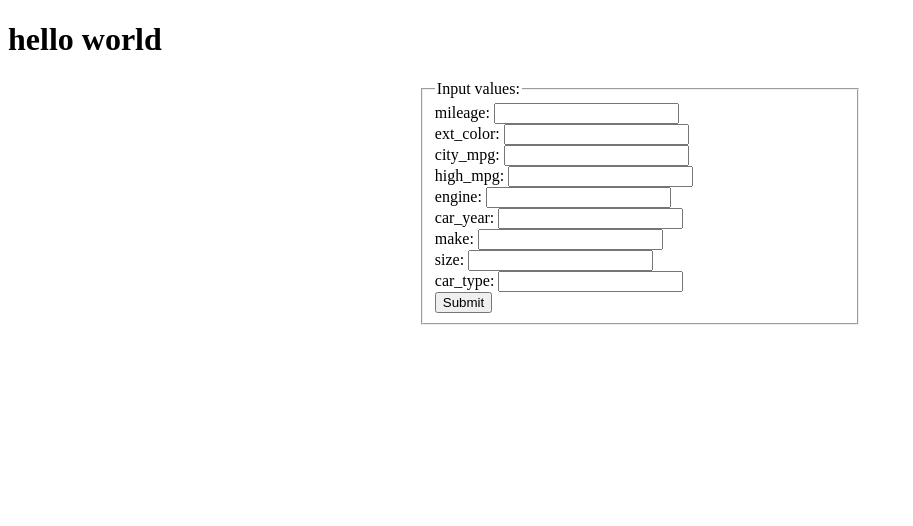
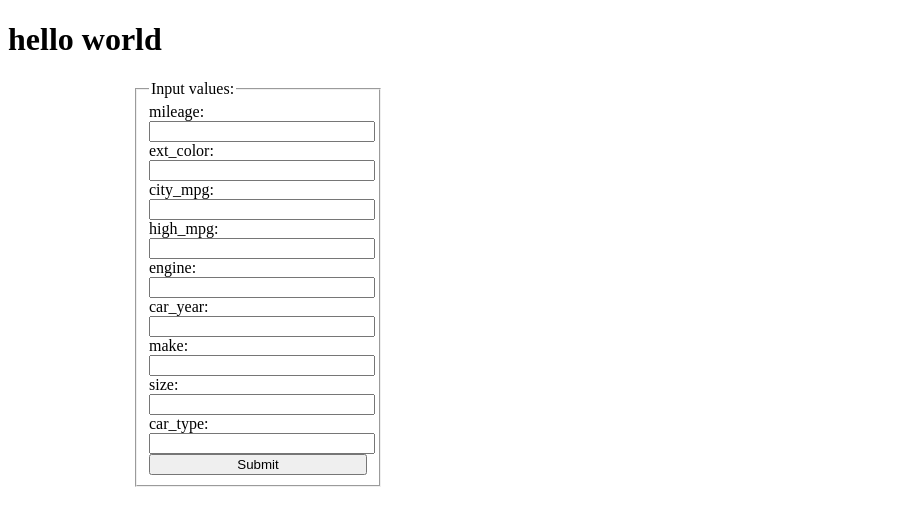
Before and after one commit to Terrencebosco/webapp, a Flask app: page / in a window 1280 px wide. Shown: the top 526 px of the page, without its empty margins (0-913 px from the left). Run offline with Flask 2, Linux system fonts and the light colour scheme; parts of the project's set-up code (start-up, migrations or seed data) failed here and were passed over.

Commit message:
fixed alignment

```diff
--- a/request.py
+++ /dev/null
@@ -1,6 +0,0 @@
-import requests
-
-url = 'http://localhost:5000/api'
-
-r = requests.post(url)
-print(r.json())
--- a/templates/main.html
+++ b/templates/main.html
@@ -1,22 +1,35 @@
 <!DOCTYPE html>
 <html>
 <style>
+
 form {
     margin: auto;
-    width: 35%;
+    width: 50%;
 }
 
 .result {
         margin: auto;
-        width: 35%;
+        width: 50%;
         border: 1px solid #ccc;
 }
+
+.container {
+  width: 500px;
+  clear: both;
+}
+
+.container input {
+  width: 100%;
+  clear: both;
+}
+
 </style>
 
 <h1>hello world</h1>
     <head>
         <title>Used Car Predictions</title>
     </head>
+    <div class="container">
         <form action="{{ url_for('predict') }}" method="POST">
             <fieldset>
                 <legend>Input values:</legend>
@@ -39,6 +52,11 @@ form {
                 <input name="car_year" type='number'>
                 <br>
                 make:
+                <!-- <select name="make">
+                    <option value="Audi">Audi</option>
+                    <option value="BMW">BMW</option>
+                    <option value="Mercedes">Mercedes</option>
+                    <option value="Volvo">Volvo</option> -->
                 <input name="make" type="text">
                 <br>
                 size:
@@ -50,6 +68,7 @@ form {
                 <input type="submit">
             </fieldset>
         </form>
+    </div>
     <br>
     {{prediction_text}}
     </div>
```
Also changed, not shown: app.py (line endings or trailing spaces). Lines whose indentation alone changed are shown as unchanged.
